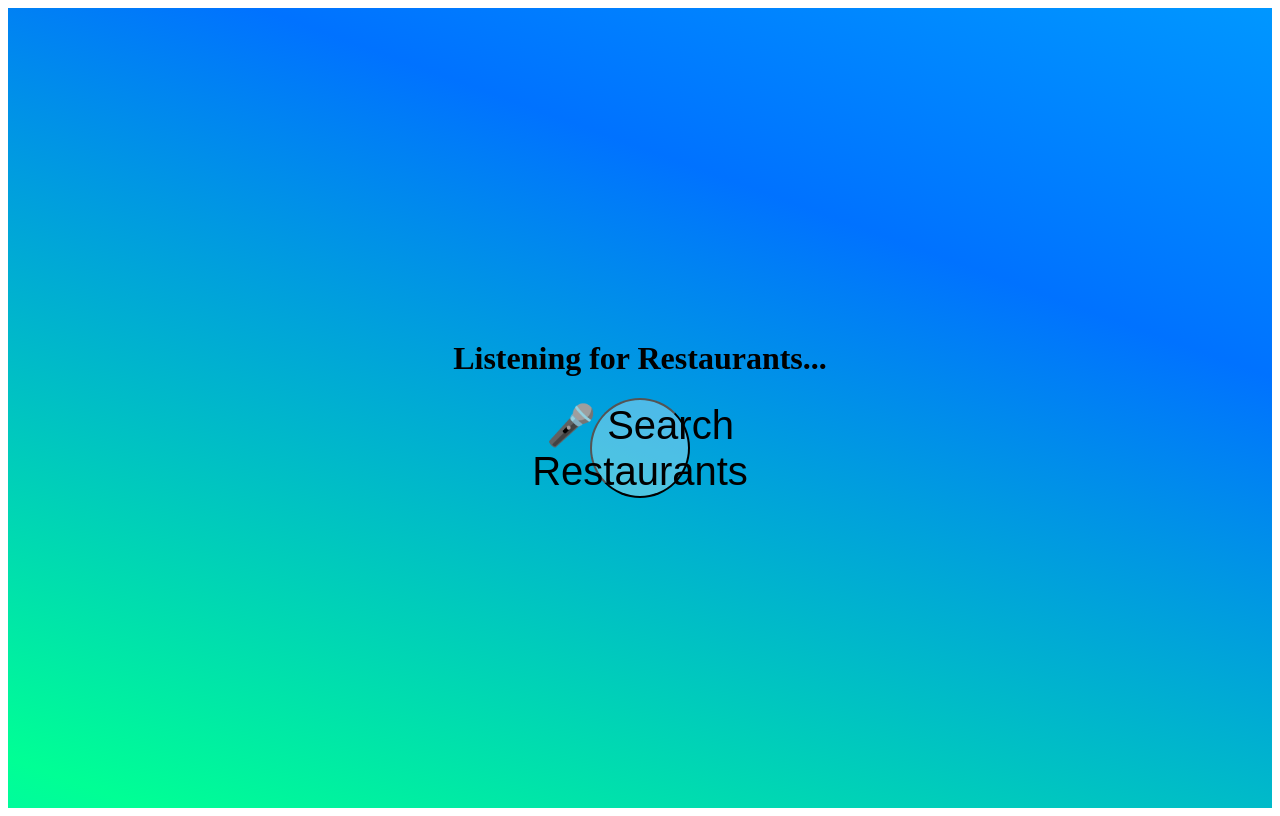
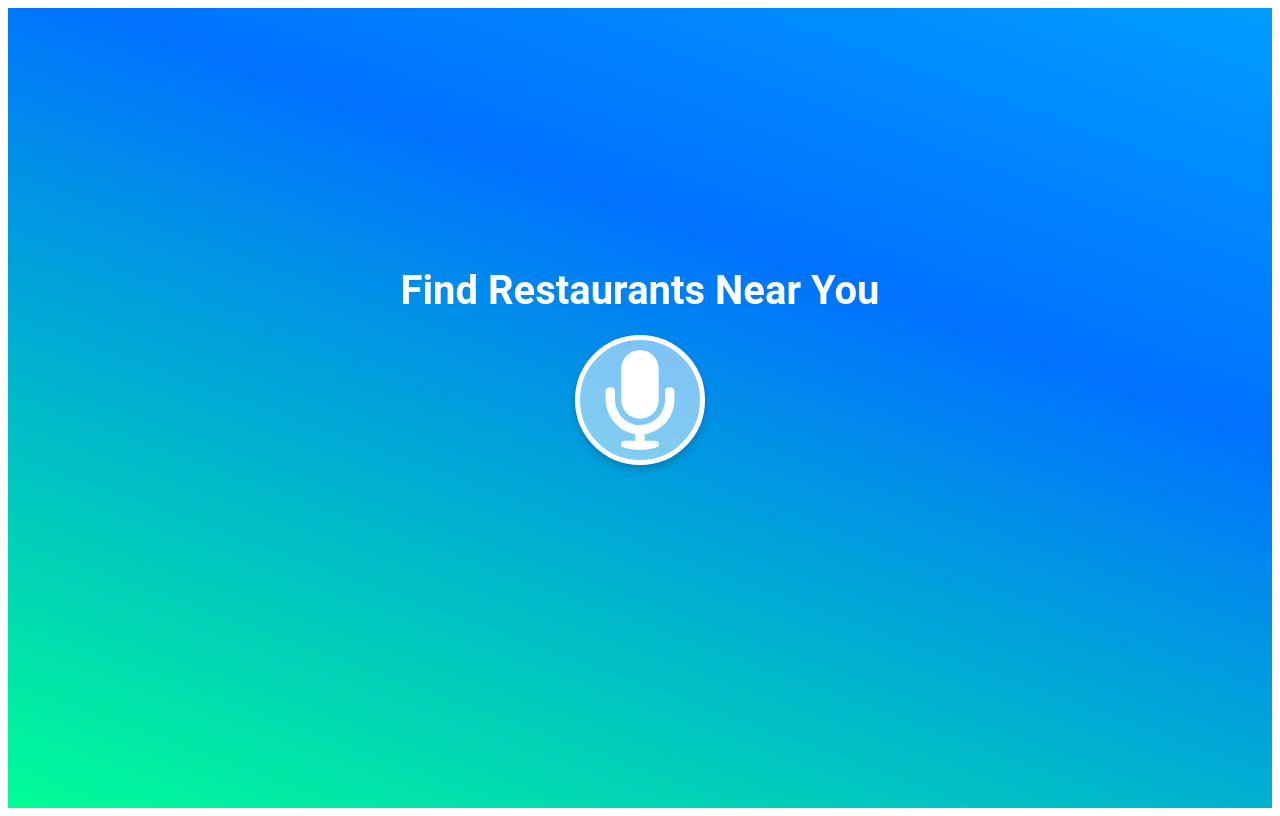
Before and after one commit to saatviksharm/react-native-python-project, a React (Create React App) app in the folder react-app/: page / in a window 1280 px wide. Built offline with nearby package versions, Linux system fonts and the light colour scheme.

Commit message:
designed stuff

```diff
--- a/react-app/src/App.css
+++ b/react-app/src/App.css
@@ -1,26 +1,82 @@
 .App {
   text-align: center;
+  display: flex;
+  flex-direction: column;
+  justify-content: center;
+  align-items: center;
   height: 100vh;
-  display: flex;
-  align-items: center;
-  justify-content: center;
+}
+
+.mic-container {
+  position: relative;
+  width: 100px;
+  height: 100px;
 }
 
 .mic-button {
+  font-size: 2.5rem;
   width: 100px;
   height: 100px;
+  padding: 10px;
+  border: 5px solid white; /* White ring */
+  background-color: rgba(255, 255, 255, 0.5); /* Transparent background */
+
+  color: white;
   border-radius: 50%;
-  background-color: rgba(255, 255, 255, 0.3);
-  display: flex;
-  align-items: center;
-  justify-content: center;
-  font-size: 40px;
   cursor: pointer;
-  transition: transform 0.3s ease-in-out;
+  outline: none;
+  z-index: 2;
+  position: absolute;
+  left: 50%;
+  top: 50%;
+  transform: translate(-50%, -50%);
+  box-shadow: 0 4px 8px rgba(0, 0, 0, 0.2);
+  transition: transform 0.2s;
 }
 
-.mic-button:hover {
-  background-color: rgba(255, 255, 255, 0.5);
+.mic-button:active {
+  transform: translate(-50%, -50%) scale(0.9);
+}
+
+.wave {
+  position: absolute;
+  top: 41.8%;
+  left: 45.6%;
+
+  width: 100px;
+  height: 100px;
+  padding: 10px;
+  border: 4px solid #ffffff;
+  border-radius: 50%;
+  opacity: 0.7;
+  animation: waveAnimation 3s infinite;
+}
+
+.wave1 {
+  animation-delay: 0s;
+}
+
+.wave2 {
+  animation-delay: 1s;
+}
+
+.wave3 {
+  animation-delay: 2s;
+}
+
+@keyframes waveAnimation {
+  0% {
+    transform: scale(1);
+    opacity: 0.6;
+  }
+  50% {
+    transform: scale(1.5);
+    opacity: 0.3;
+  }
+  100% {
+    transform: scale(2);
+    opacity: 0;
+  }
 }
 
 .error {
@@ -85,3 +141,26 @@
     background-position: 0% 50%;
   }
 }
+.title-text {
+  position: absolute;
+  top: 30%;        /* Positions the text about 30% from the top */
+  left: 50%;
+  transform: translateX(-50%);
+  text-align: center;
+  font-size: 2.5rem;
+  color: white;
+  font-weight: bold;
+  font-family: 'Roboto', sans-serif; /* Nice clean font */
+}
+.bottom-text {
+  position: absolute;
+  bottom: 5%;       /* Positions the text slightly above the bottom */
+  left: 50%;
+  transform: translateX(-50%);
+  text-align: center;
+  font-size: 1.2rem;
+  color: white;
+  font-weight: bold;
+  font-family: 'Roboto', sans-serif;
+  opacity: 0.8;     /* Slight transparency for a subtle effect */
+}
--- a/react-app/src/App.js
+++ b/react-app/src/App.js
@@ -1,13 +1,36 @@
-import React, { useState } from "react";
+import React, { useState, useRef } from "react";
 import { useNavigate } from "react-router-dom";
 import "./App.css";
+import { FaMicrophone } from 'react-icons/fa';
 
 const App = () => {
   const navigate = useNavigate();
   const [error, setError] = useState(null);
+  const [isListening, setIsListening] = useState(false);
+  const abortControllerRef = useRef(null);
+  const isFetchingRef = useRef(false);
+
+  const toggleListening = () => {
+    if (isListening) {
+      if (abortControllerRef.current) {
+        abortControllerRef.current.abort(); // Cancel the fetch request
+        abortControllerRef.current = null;
+        isFetchingRef.current = false;
+      }
+      setIsListening(false);
+    } else {
+      // Start a new fetch request
+      setIsListening(true);
+      fetchRestaurants();
+    }
+  };
 
   // Function to fetch restaurant data from Flask backend
   const fetchRestaurants = async () => {
+    if (isFetchingRef.current) return;
+    const controller = new AbortController();
+    abortControllerRef.current = controller;
+    isFetchingRef.current = true;
     try {
       const response = await fetch("http://127.0.0.1:5000/test-yelp");
       const data = await response.json();
@@ -19,19 +42,23 @@ const App = () => {
         navigate("/results"); // Redirect to results page
       }
     } catch (err) {
-      setError("Could not connect to Flask server.");
+      //setError("Could not connect to Flask server.");
+    } finally {
+      isFetchingRef.current = false;
+      setIsListening(false); // Reset listening state after fetch completes or is aborted
     }
   };
 
   return (
     <div className="App gradient-background">
-      <h1>Listening for Restaurants...</h1>
-
-      <button className="mic-button" onClick={fetchRestaurants}>
-        🎤 Search Restaurants
-      </button>
+      <h1 className="title-text">Find Restaurants Near You</h1>
+      <FaMicrophone className="mic-button" onClick={toggleListening}/>
+      {isListening && <div className="wave wave1"></div>}
+        {isListening && <div className="wave wave2"></div>}
+        {isListening && <div className="wave wave3"></div>}
 
       {error && <p className="error">{error}</p>}
+      <p></p>
     </div>
   );
 };
```
